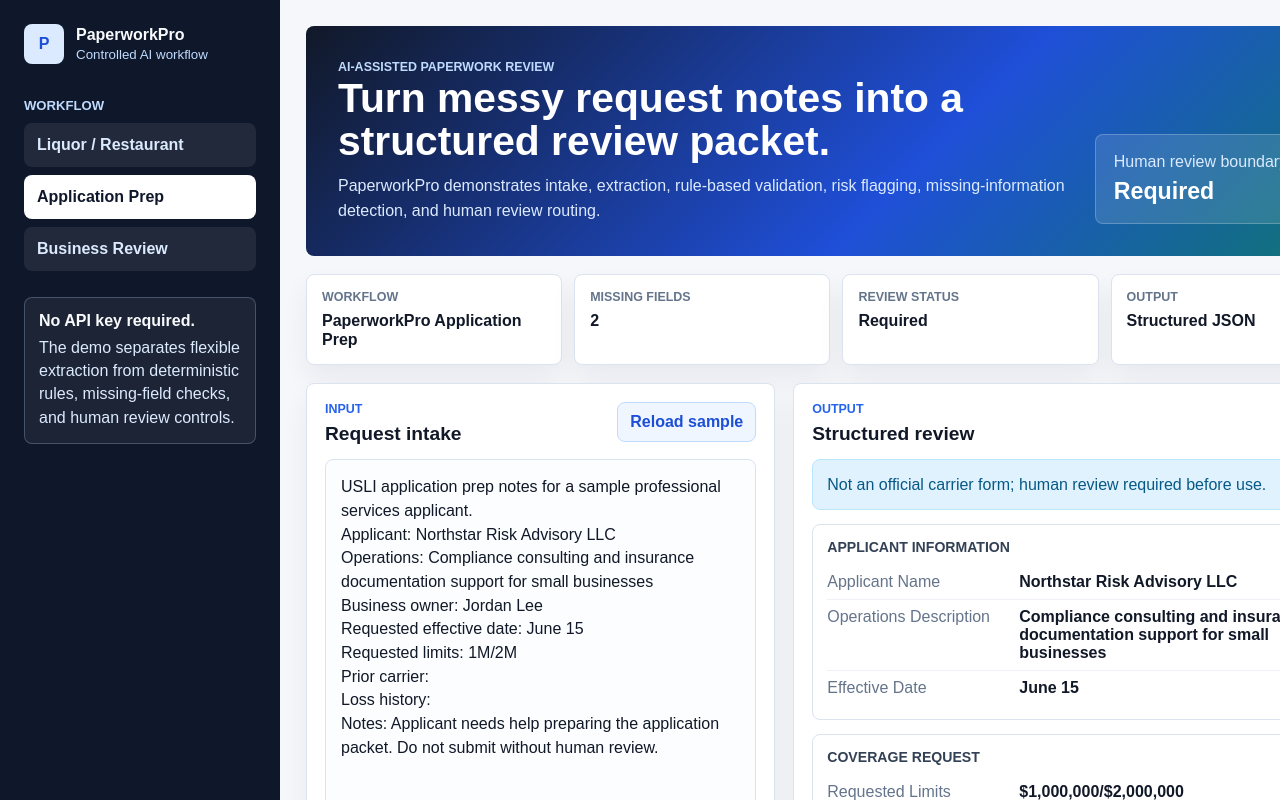
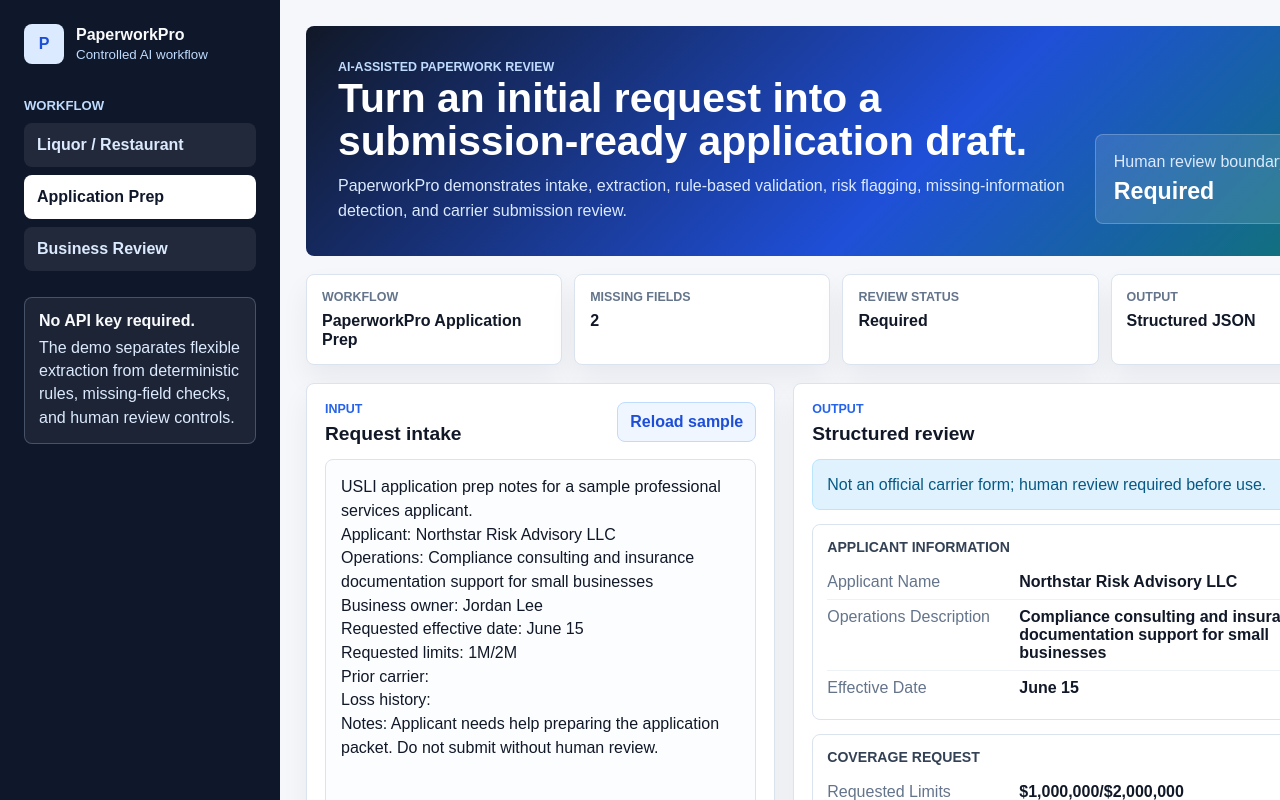
Before and after one commit to Tondie-HSPI/business-review-ai-orchestration, a Next.js app in the folder web/: page / in a window 1280 px wide. Shown: the top 800 px of the page. Built offline with nearby package versions, Linux system fonts and the light colour scheme.

Commit message:
Refine submission-ready app positioning

```diff
--- a/web/app/page.tsx
+++ b/web/app/page.tsx
@@ -84,10 +84,10 @@
         <section className="hero">
           <div>
             <p className="eyebrow">AI-assisted paperwork review</p>
-            <h1>Turn messy request notes into a structured review packet.</h1>
+            <h1>Turn an initial request into a submission-ready application draft.</h1>
             <p>
               PaperworkPro demonstrates intake, extraction, rule-based validation,
-              risk flagging, missing-information detection, and human review routing.
+              risk flagging, missing-information detection, and carrier submission review.
             </p>
           </div>
           <div className="heroPanel">
```
Also changed, not shown: 2 other files (tests, documents, lock files or other folders).
